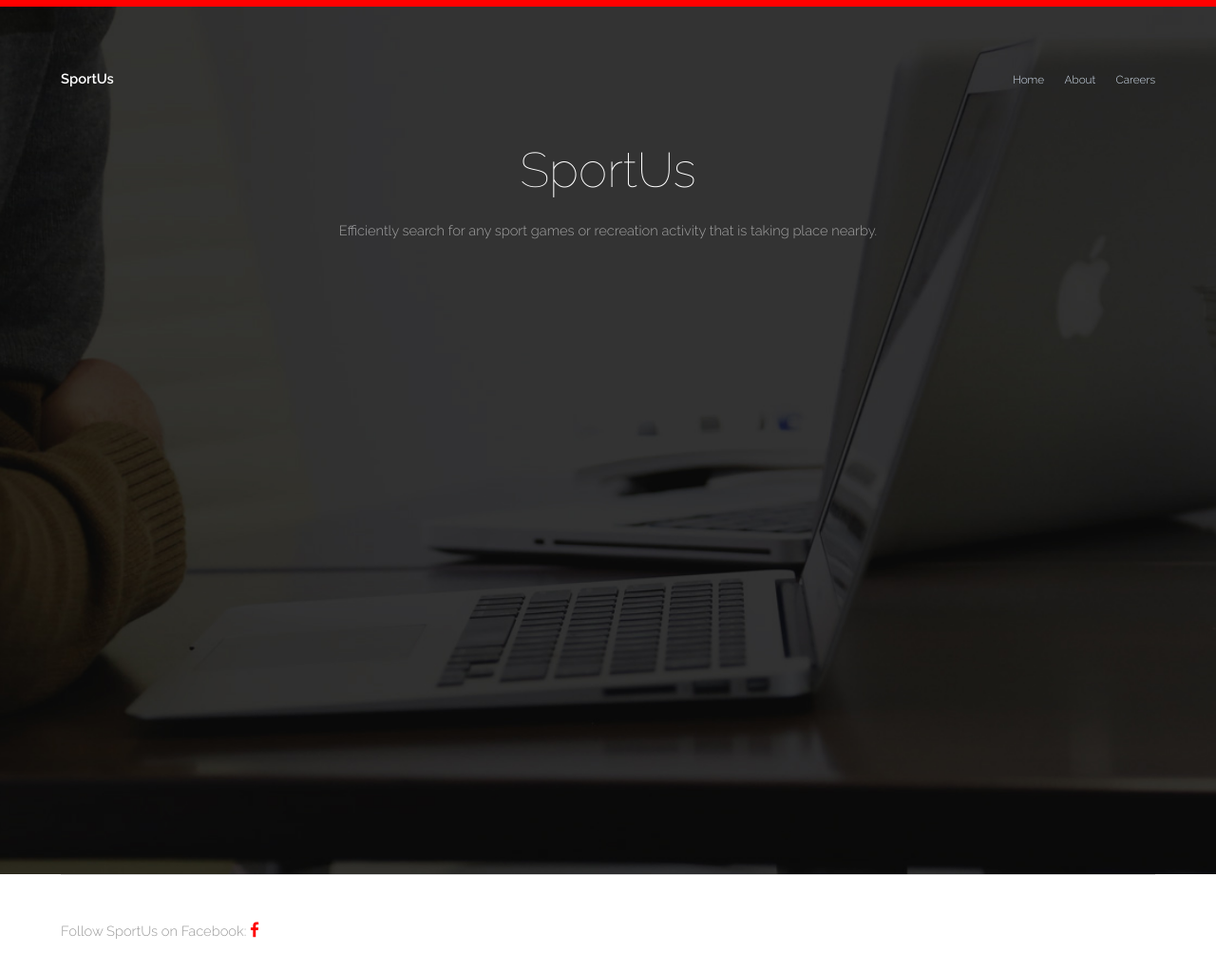
After one commit to orealeb/sportusnewsite, a PHP site: page /home.html in a window 1280 px wide. The commit adds this page. Shown: the whole page at 95% size. Run offline with PHP 8.4, Linux system fonts and the light colour scheme.

Commit message:
Add files via upload

```diff
--- a/about.html
+++ b/about.html
@@ -16,9 +16,9 @@
 		<!-- Header -->
 			<header id="header">
 				<div class="inner">
-					<a href="index.html" class="logo">SportUs</a>
+					<a href="home.html" class="logo">SportUs</a>
 					<nav id="nav">
-						<a href="index.html">Home</a>
+						<a href="home.html">Home</a>
 						<a href="about.html">About</a>
 						<a href="careers.html">Careers</a>
 					</nav>
--- a/careers.html
+++ b/careers.html
@@ -16,9 +16,9 @@
 		<!-- Header -->
 			<header id="header">
 				<div class="inner">
-					<a href="index.html" class="logo">SportUs</a>
+					<a href="home.html" class="logo">SportUs</a>
 					<nav id="nav">
-						<a href="index.html">Home</a>
+						<a href="home.html">Home</a>
 						<a href="about.html">About</a>
 						<a href="careers.html">Careers</a>
 					</nav>
--- /dev/null
+++ b/home.html
@@ -0,0 +1,164 @@
+<!DOCTYPE HTML>
+<!--
+	Theory by TEMPLATED
+	templated.co @templatedco
+	Released for free under the Creative Commons Attribution 3.0 license (templated.co/license)
+-->
+<html>
+	<head>
+		<title>SportUs</title>
+		<meta charset="utf-8" />
+		<meta name="viewport" content="width=device-width, initial-scale=1" />
+		<link rel="stylesheet" href="assets/css/main.css" />
+	</head>
+	<body>
+
+		<!-- Header -->
+			<header id="header">
+				<div class="inner">
+					<a href="home.html" class="logo">SportUs</a>
+					<nav id="nav">
+						<a href="home.html">Home</a>
+						<a href="about.html">About</a>
+						<a href="careers.html">Careers</a>
+					</nav>
+					<a href="#navPanel" class="navPanelToggle"><span class="fa fa-bars"></span></a>
+				</div>
+			</header>
+
+		<!-- Banner -->
+			<section id="banner" style="padding-bottom: 50%;">
+				<h1>SportUs</h1>
+				<p>Efficiently search for any sport games or recreation activity that is taking place nearby.</p>
+			</section>
+
+		<!-- One >
+			<section id="one" class="wrapper">
+				<div class="inner">
+					<div class="flex flex-3">
+						<article>
+							<header>
+								<h3>Magna tempus sed amet<br /> aliquam veroeros</h3>
+							</header>
+							<p>Morbi interdum mollis sapien. Sed ac risus. Phasellus lacinia, magna a ullamcorper laoreet, lectus arcu.</p>
+							<footer>
+								<a href="#" class="button special">More</a>
+							</footer>
+						</article>
+						<article>
+							<header>
+								<h3>Interdum lorem pulvinar<br /> adipiscing vitae</h3>
+							</header>
+							<p>Morbi interdum mollis sapien. Sed ac risus. Phasellus lacinia, magna a ullamcorper laoreet, lectus arcu.</p>
+							<footer>
+								<a href="#" class="button special">More</a>
+							</footer>
+						</article>
+						<article>
+							<header>
+								<h3>Libero purus magna sapien<br /> sed ullamcorper</h3>
+							</header>
+							<p>Morbi interdum mollis sapien. Sed ac risus. Phasellus lacinia, magna a ullamcorper laoreet, lectus arcu.</p>
+							<footer>
+								<a href="#" class="button special">More</a>
+							</footer>
+						</article>
+					</div>
+				</div>
+			</section-->
+
+		<!-- Two >
+			<section id="two" class="wrapper style1 special">
+				<div class="inner">
+					<header>
+						<h2>Meet our Team</h2>
+						<p>SportUs is always welcoming new team members.</p>
+					</header>
+					<div class="flex flex-4">
+						<div class="box person">
+							<div class="image round">
+								<img src="images/pic03.jpg" alt="Person 1" />
+							</div>
+							<h3>Founder</h3>
+							<p>Ore Aleb</p>
+						</div>
+						<div class="box person">
+							<div class="image round">
+								<img src="images/pic04.jpg" alt="Person 2" />
+							</div>
+							<h3>Ipsum</h3>
+							<p>Vestibulum comm</p>
+						</div>
+						<div class="box person">
+							<div class="image round">
+								<img src="images/pic05.jpg" alt="Person 3" />
+							</div>
+							<h3>Tempus</h3>
+							<p>Fusce pellentes</p>
+						</div>
+						<div class="box person">
+							<div class="image round">
+								<img src="images/pic06.jpg" alt="Person 4" />
+							</div>
+							<h3>Dolore</h3>
+							<p>Praesent placer</p>
+						</div>
+					</div>
+				</div>
+			</section-->
+
+		<!-- Three >
+			<section id="three" class="wrapper special">
+				<div class="inner">
+					<header class="align-center">
+						<h2>Nunc Dignissim</h2>
+						<p>Aliquam erat volutpat nam dui </p>
+					</header>
+					<div class="flex flex-2">
+						<article>
+							<div class="image fit">
+								<img src="images/pic01.jpg" alt="Pic 01" />
+							</div>
+							<header>
+								<h3>Praesent placerat magna</h3>
+							</header>
+							<p>Praesent dapibus, neque id cursus faucibus, tortor neque egestas augue, eu vulputate magna eros eu erat. Aliquam erat volutpat. Nam dui mi, tincidunt quis, accumsan porttitor lorem ipsum.</p>
+							<footer>
+								<a href="#" class="button special">More</a>
+							</footer>
+						</article>
+						<article>
+							<div class="image fit">
+								<img src="images/pic02.jpg" alt="Pic 02" />
+							</div>
+							<header>
+								<h3>Fusce pellentesque tempus</h3>
+							</header>
+							<p>Sed adipiscing ornare risus. Morbi est est, blandit sit amet, sagittis vel, euismod vel, velit. Pellentesque egestas sem. Suspendisse commodo ullamcorper magna non comodo sodales tempus.</p>
+							<footer>
+								<a href="#" class="button special">More</a>
+							</footer>
+						</article>
+					</div>
+				</div>
+			</section-->
+
+		<!-- Footer -->
+			<footer id="footer">
+				<div class="inner">
+					<div class="flex">
+						<ul class="icons">
+							<li> Follow SportUs on Facebook: <a href="https://www.facebook.com/sportusapp" class="icon fa-facebook"><span class="label">Facebook</span></a></li>
+						</ul>
+					</div>
+				</div>
+			</footer>
+
+		<!-- Scripts -->
+			<script src="assets/js/jquery.min.js"></script>
+			<script src="assets/js/skel.min.js"></script>
+			<script src="assets/js/util.js"></script>
+			<script src="assets/js/main.js"></script>
+
+	</body>
+</html>
```
Also changed, not shown: index.php (+1 -42 lines), images/logo.png (added).
